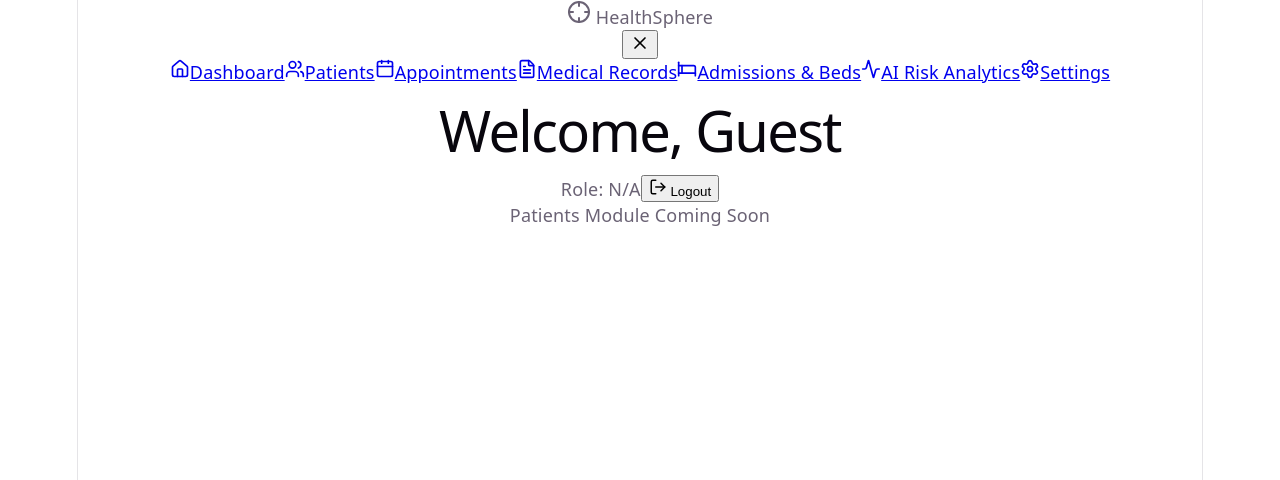
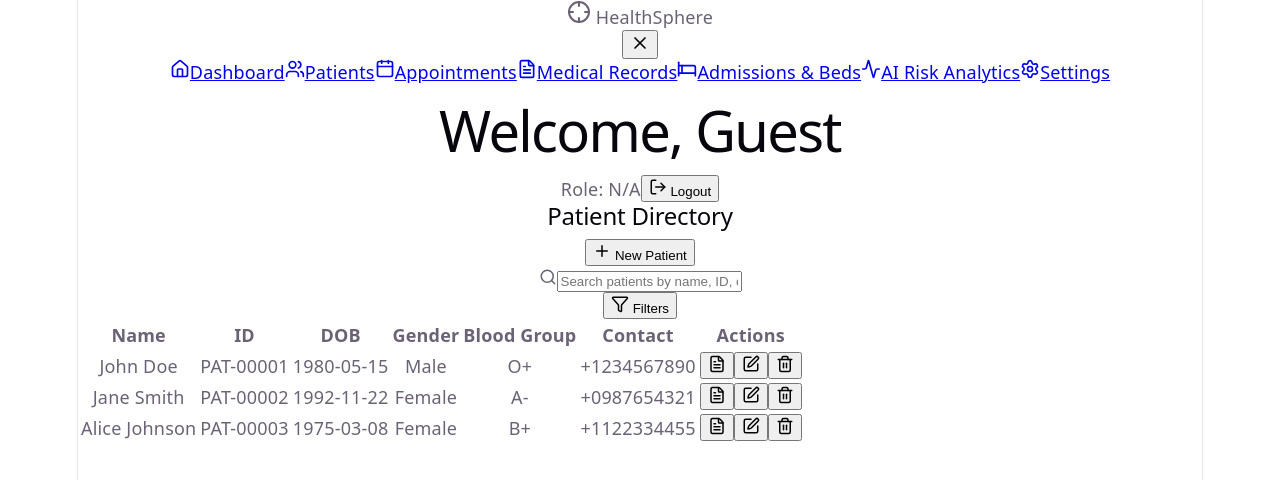
Before and after one commit to Saikiran-12345/health_sphere, a React (Vite) app in the folder frontend/: page /patients in a window 1280 px wide. Shown: the top 480 px of the page. Built offline with nearby package versions, Linux system fonts and the light colour scheme; sample sign-in values are in the browser's storage.

Commit message:
feat(frontend): implement patient directory, search, and data tables (PR #12)

```diff
--- a/frontend/src/App.tsx
+++ b/frontend/src/App.tsx
@@ -4,6 +4,7 @@ import { AuthProvider, useAuth } from './auth/AuthProvider';
 import { Login } from './pages/Login';
 import { DashboardLayout } from './layouts/DashboardLayout';
 import { AdminDashboard } from './pages/dashboards/AdminDashboard';
+import { PatientsList } from './pages/patients/PatientsList';
 
 const ProtectedRoute = ({ children, allowedRoles }: { children: React.ReactNode, allowedRoles?: string[] }) => {
   const { isAuthenticated, user } = useAuth();
@@ -24,7 +25,7 @@ function AppRoutes() {
       <Route element={<ProtectedRoute><DashboardLayout /></ProtectedRoute>}>
         <Route path="/dashboard" element={<AdminDashboard />} />
         {/* Placeholder Routes for later */}
-        <Route path="/patients" element={<div className="p-6">Patients Module Coming Soon</div>} />
+        <Route path="/patients" element={<PatientsList />} />
         <Route path="/appointments" element={<div className="p-6">Appointments Module Coming Soon</div>} />
         <Route path="/records" element={<div className="p-6">Medical Records Module Coming Soon</div>} />
         <Route path="/admissions" element={<div className="p-6">Admissions & Beds Module Coming Soon</div>} />
--- /dev/null
+++ b/frontend/src/pages/patients/PatientsList.tsx
@@ -0,0 +1,89 @@
+import React, { useState, useEffect } from 'react';
+import { Search, Plus, Filter, MoreVertical, Edit, Trash, FileText } from 'lucide-react';
+import axios from 'axios';
+
+interface Patient {
+  id: string;
+  first_name: string;
+  last_name: string;
+  date_of_birth: string;
+  gender: string;
+  blood_group: string;
+  phone_number: string;
+}
+
+export const PatientsList: React.FC = () => {
+  const [patients, setPatients] = useState<Patient[]>([]);
+  const [searchTerm, setSearchTerm] = useState('');
+
+  useEffect(() => {
+    // In a real app, fetch from /api/patients
+    setPatients([
+      { id: '1', first_name: 'John', last_name: 'Doe', date_of_birth: '1980-05-15', gender: 'Male', blood_group: 'O+', phone_number: '+1234567890' },
+      { id: '2', first_name: 'Jane', last_name: 'Smith', date_of_birth: '1992-11-22', gender: 'Female', blood_group: 'A-', phone_number: '+0987654321' },
+      { id: '3', first_name: 'Alice', last_name: 'Johnson', date_of_birth: '1975-03-08', gender: 'Female', blood_group: 'B+', phone_number: '+1122334455' },
+    ]);
+  }, []);
+
+  return (
+    <div className="bg-white rounded-lg shadow h-full flex flex-col">
+      <div className="p-6 border-b border-gray-200 flex justify-between items-center">
+        <h2 className="text-2xl font-bold text-gray-800">Patient Directory</h2>
+        <button className="flex items-center gap-2 bg-blue-600 text-white px-4 py-2 rounded hover:bg-blue-700">
+          <Plus size={18} /> New Patient
+        </button>
+      </div>
+
+      <div className="p-4 border-b border-gray-200 bg-gray-50 flex gap-4">
+        <div className="relative flex-1">
+          <Search className="absolute left-3 top-1/2 transform -translate-y-1/2 text-gray-400" size={18} />
+          <input
+            type="text"
+            placeholder="Search patients by name, ID, or phone..."
+            className="w-full pl-10 pr-4 py-2 border rounded-md focus:ring-2 focus:ring-blue-500"
+            value={searchTerm}
+            onChange={(e) => setSearchTerm(e.target.value)}
+          />
+        </div>
+        <button className="flex items-center gap-2 px-4 py-2 border rounded-md bg-white hover:bg-gray-50">
+          <Filter size={18} /> Filters
+        </button>
+      </div>
+
+      <div className="flex-1 overflow-auto">
+        <table className="w-full text-left border-collapse">
+          <thead>
+            <tr className="bg-gray-50 text-gray-600 text-sm uppercase tracking-wider">
+              <th className="p-4 font-semibold border-b">Name</th>
+              <th className="p-4 font-semibold border-b">ID</th>
+              <th className="p-4 font-semibold border-b">DOB</th>
+              <th className="p-4 font-semibold border-b">Gender</th>
+              <th className="p-4 font-semibold border-b">Blood Group</th>
+              <th className="p-4 font-semibold border-b">Contact</th>
+              <th className="p-4 font-semibold border-b text-right">Actions</th>
+            </tr>
+          </thead>
+          <tbody className="divide-y divide-gray-200">
+            {patients.map((patient) => (
+              <tr key={patient.id} className="hover:bg-gray-50 transition-colors">
+                <td className="p-4 font-medium text-gray-900">{patient.first_name} {patient.last_name}</td>
+                <td className="p-4 text-gray-500 text-sm">PAT-{patient.id.padStart(5, '0')}</td>
+                <td className="p-4 text-gray-600">{patient.date_of_birth}</td>
+                <td className="p-4 text-gray-600">{patient.gender}</td>
+                <td className="p-4">
+                  <span className="px-2 py-1 bg-red-100 text-red-800 rounded-full text-xs font-bold">{patient.blood_group}</span>
+                </td>
+                <td className="p-4 text-gray-600">{patient.phone_number}</td>
+                <td className="p-4 flex justify-end gap-3 text-gray-400">
+                  <button className="hover:text-blue-600" title="View Records"><FileText size={18} /></button>
+                  <button className="hover:text-green-600" title="Edit"><Edit size={18} /></button>
+                  <button className="hover:text-red-600" title="Delete"><Trash size={18} /></button>
+                </td>
+              </tr>
+            ))}
+          </tbody>
+        </table>
+      </div>
+    </div>
+  );
+};
```
